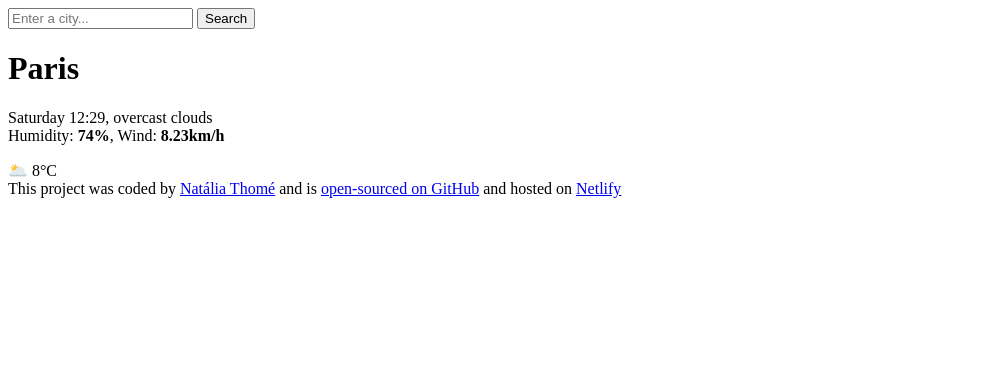
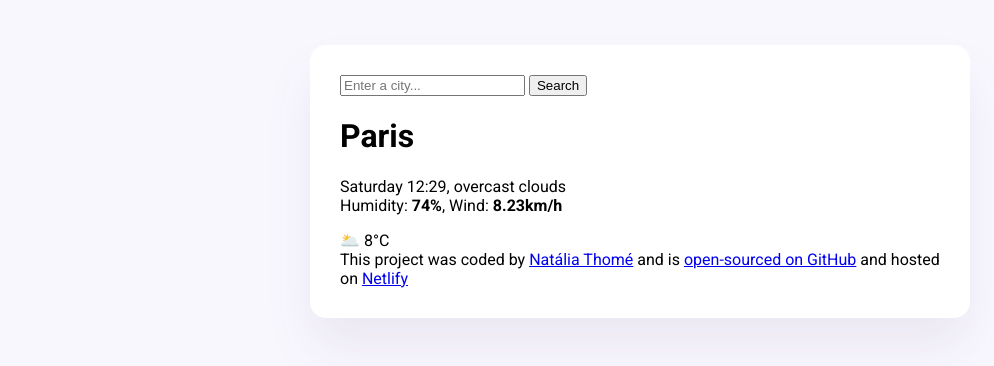
Before and after one commit to thomenat/my-clima, a plain HTML site: page index.html in a window 1280 px wide. Shown: the whole page, without its empty margins (0-994 px from the left). Drawn offline with Linux system fonts and the light colour scheme.

Commit message:
styled main contain and added font

```diff
--- a/index.html
+++ b/index.html
@@ -3,9 +3,14 @@
 <head>
     <meta charset="UTF-8">
     <meta name="viewport" content="width=device-width, initial-scale=1.0">
+    <link rel="preconnect" href="https://fonts.googleapis.com">
+<link rel="preconnect" href="https://fonts.gstatic.com" crossorigin>
+<link href="https://fonts.googleapis.com/css2?family=Roboto:ital,wght@0,100;0,300;0,400;0,500;0,700;0,900;1,100;1,300;1,400;1,500;1,700;1,900&display=swap" rel="stylesheet">
+    <link rel="stylesheet" href="src/index.css">
     <title>My clima</title>
 </head>
 <body>
+    <div class="weather-app">
     <header>
         <form action="">
             <input type="search" placeholder="Enter a city..." required />
@@ -37,5 +42,6 @@
     <a href="https://github.com/thomenat/my-clima" target="_blank">open-sourced on GitHub</a> and hosted on
     <a href="https://my-clima.netlify.app/" target="_blank">Netlify</a>
 </footer>
+</div>
 </body>
 </html>
--- /dev/null
+++ b/src/index.css
@@ -0,0 +1,15 @@
+body {
+    background-color: #F9F7FE;
+    font-family: "Roboto", sans-serif;
+}
+
+.weather-app {
+    background-color: white;
+    max-width: 600px;
+    margin: 45px auto;
+    padding: 30px;
+    border-radius: 16px;
+    box-shadow: 0 30px 50px rgba(65, 50, 100, 0.08);
+
+
+}
```
